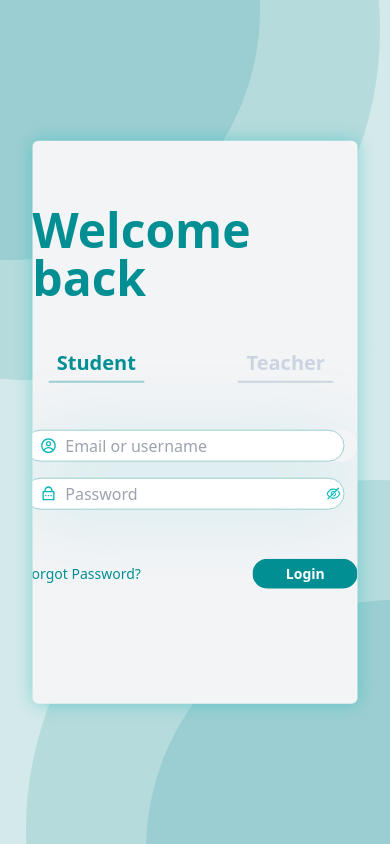
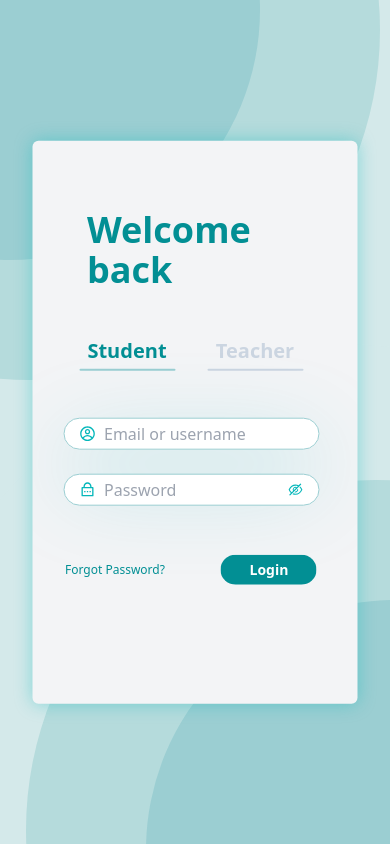
Before and after one commit to joysarkar18/where-is-my-tutor, a React (Vite) app in the folder where-is-my-tutor-frontend/: page /login in a window 390 px wide. Built offline with nearby package versions, Linux system fonts and the light colour scheme.

Commit message:
responsive complete in login page

```diff
--- a/where-is-my-tutor-frontend/src/screens/login.jsx
+++ b/where-is-my-tutor-frontend/src/screens/login.jsx
@@ -22,14 +22,14 @@ function Login() {
       {/* Login Box */}
       <div className="pl-6 2xl:pl-36 flex flex-row items-center justify-center lg:justify-between overflow-hidden h-4/6 w-5/6 sm:w-4/6 bg-gray-100 absolute left-1/2 top-1/2 transform -translate-x-1/2 -translate-y-1/2 z-10 rounded-md shadow-[rgba(5,_183,_186,_0.4)_0px_0px_18px] p-8">
         <div className="flex flex-col items-start justify-center">
-          <div className="text-5xl font-semibold text-baseColor-600 ml-2">
+          <div className="text-4xl sm:text-5xl font-semibold text-baseColor-600 sm:ml-2 ml-12">
             Welcome back
           </div>
           {/* <div className="text-sm font-light text-baseColor-600 ml-3">
             Enter your email/username and password to Login
           </div> */}
           <div>
-            <div className="flex flex-row items-center justify-between space-x-12 h-32 mx-6">
+            <div className="flex flex-row items-center justify-between space-x-8 sm:space-x-12 h-32 mx-10 sm:mx-6">
               <div className="flex flex-col justify-center items-center">
                 <a
                   className={`${
@@ -79,7 +79,8 @@ function Login() {
               </div>
             </div>
 
-            <div className="shadow-[rgba(5,_183,_186,_0.3)_0px_30px_90px] rounded-full">
+            <div className="flex flex-col items-center justify-center">
+              <div className="shadow-[rgba(5,_183,_186,_0.3)_0px_30px_90px] rounded-full flex justify-center w-64 sm:w-80">
                 <label className="sr-only">Email address</label>
                 <div className="relative">
                   <input
@@ -88,14 +89,14 @@ function Login() {
                     type="email"
                     autoComplete="email"
                     required
-                  className=" rounded-full w-80 h-8 text-baseColor-600 shadow-baseColor-100 relative block px-10 py-1 border border-baseColor-300 focus:border-baseColor-600 focus:ring-0 focus:outline-none sm:text-sm"
+                    className=" rounded-full w-64 sm:w-80 h-8 text-baseColor-600 shadow-baseColor-100 relative block px-10 py-1 border border-baseColor-300 focus:border-baseColor-600 focus:ring-0 focus:outline-none sm:text-sm"
                     placeholder="Email or username"
                   />
                   <CgProfile className="top-2 left-4 absolute text-baseColor-400"></CgProfile>
                 </div>
               </div>
 
-            <div className="mt-4 space-y-2">
+              <div className="mt-4 space-y-2 w-64 sm:w-80">
                 <label htmlFor="password" className="sr-only">
                   Password
                 </label>
@@ -106,7 +107,7 @@ function Login() {
                     type={isPasswordShowing ? "password" : "text"}
                     autoComplete="current-password"
                     required
-                  className=" rounded-full text-baseColor-600 shadow-baseColor-100 relative block w-80 h-8 px-10 py-1 sm:text-sm border border-baseColor-300 focus:border-baseColor-600 focus:ring-0 focus:outline-none shadow-[5,_183,_186,_0.9)]"
+                    className=" rounded-full text-baseColor-600 shadow-baseColor-100 relative block w-64 sm:w-80 h-8 px-10 py-1 sm:text-sm border border-baseColor-300 focus:border-baseColor-600 focus:ring-0 focus:outline-none shadow-[5,_183,_186,_0.9)]"
                     placeholder="Password"
                   />
                   <RiLockPasswordLine className="top-2 left-4 absolute text-baseColor-400"></RiLockPasswordLine>
@@ -132,15 +133,16 @@ function Login() {
                   )}
                 </div>
               </div>
+            </div>
 
-            <div className="flex flex-row items-center justify-between space-x-28 h-32">
-              <a className="text-baseColor-600 whitespace-nowrap text-sm cursor-pointer">
+            <div className="flex flex-row items-center sm:justify-between justify-around space-x-1 sm:space-x-28 h-32">
+              <a className="text-baseColor-600 whitespace-nowrap text-[12px] sm:text-sm cursor-pointer">
                 Forgot Password?
               </a>
 
               <button
                 type="submit"
-                className="group relative w-full flex justify-center  py-1 px-8 border border-transparent text-sm font-semibold rounded-full text-white bg-baseColor-600 "
+                className="group relative w-24 sm:w-full flex justify-center  py-1 px-8 border border-transparent text-sm font-semibold rounded-full text-white bg-baseColor-600 "
               >
                 Login
               </button>
```
Lines whose indentation alone changed are shown as unchanged.
